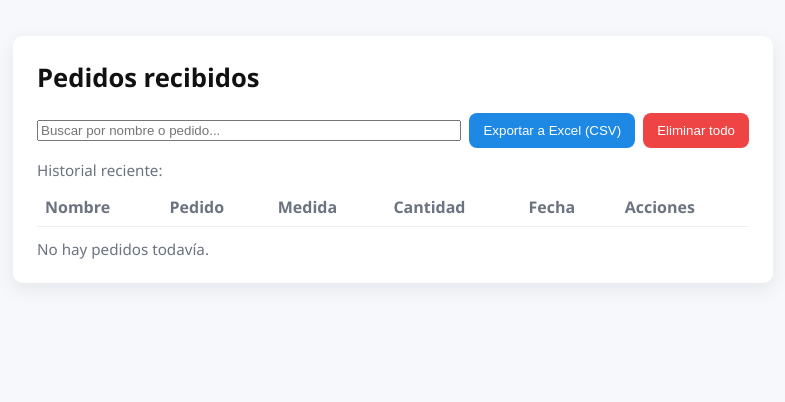
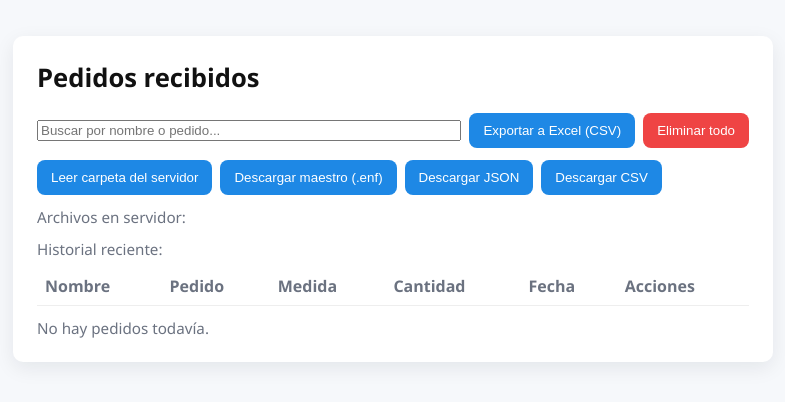
Before and after one commit to ffff715/paco, a website: page admin.html in a window 1280 px wide. Shown: the whole page, without its empty margins (247-1032 px from the left). Drawn offline with Linux system fonts and the light colour scheme.

Commit message:
Update admin.html

```diff
--- a/admin.html
+++ b/admin.html
@@ -15,6 +15,15 @@
       <button id="exportBtn">Exportar a Excel (CSV)</button>
       <button id="clearBtn" class="danger">Eliminar todo</button>
     </div>
+
+    <div id="serverControls" class="controls">
+      <button id="refreshFilesBtn">Leer carpeta del servidor</button>
+      <button id="downloadMasterBtn">Descargar maestro (.enf)</button>
+      <button id="downloadJsonBtn">Descargar JSON</button>
+      <button id="downloadCsvBtn">Descargar CSV</button>
+    </div>
+
+    <div id="filesList" class="note">Archivos en servidor: <span id="serverFiles"></span></div>
 
     <div id="historyBox" class="note">Historial reciente: <span id="historyList"></span></div>
 
```
